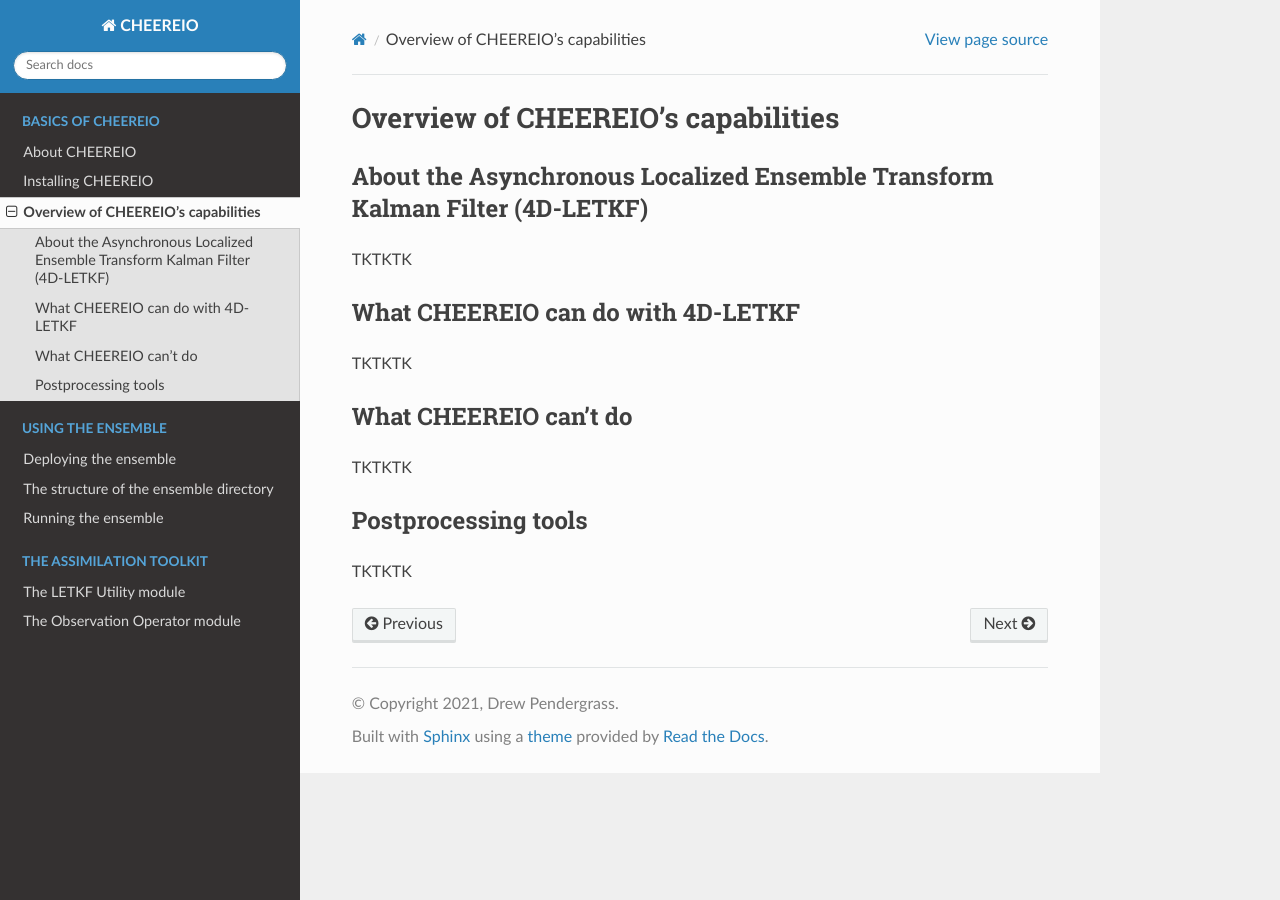
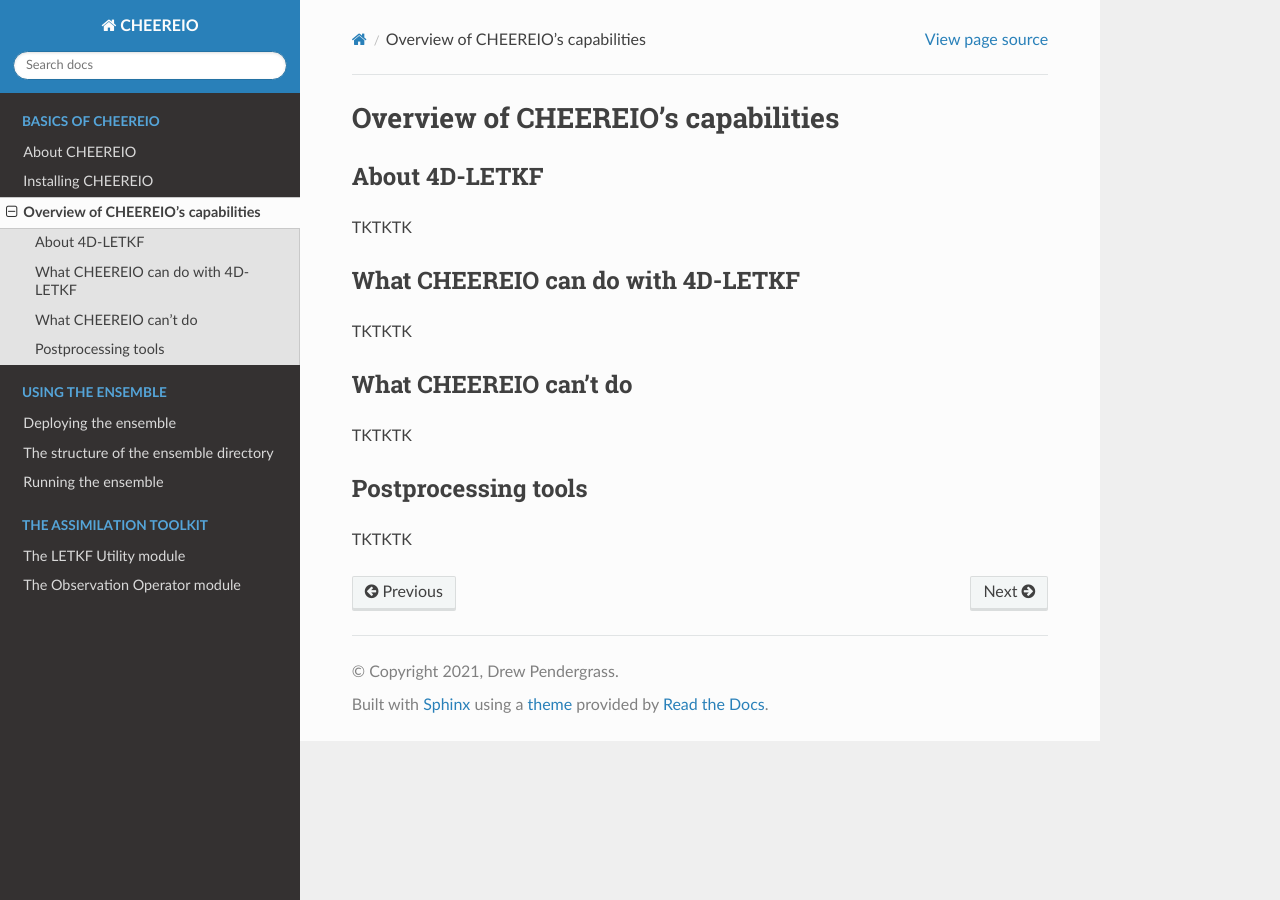
Before and after one commit to drewpendergrass/CHEEREIO, a Sphinx documentation site: the page built from docs/Overview-Of-Capabilities.rst, in a window 1280 px wide. Built offline with Sphinx 7.4.7 and the Read the Docs theme 2.0.0, drawn with Linux system fonts in a browser that asks for light colours.

Commit message:
updated documentation outline

```diff
--- a/docs/Overview-Of-Capabilities.rst
+++ b/docs/Overview-Of-Capabilities.rst
@@ -1,7 +1,7 @@
 Overview of CHEEREIO's capabilities
 ==========
 
-About the Asynchronous Localized Ensemble Transform Kalman Filter (4D-LETKF)
+About 4D-LETKF
 -------------
 
 TKTKTK
--- a/docs/index.rst
+++ b/docs/index.rst
@@ -40,3 +40,9 @@ This manual assumes that you are familiar with the basics of setting up and runn
 
    The-letkf-utils-module
    The-observation-operator-module
+
+.. toctree::
+   :maxdepth: 3
+   :caption: Postprocessing
+   Combining-ensemble-runs
+   Plotting-with-GCPy
```
Also changed, not shown: docs/Combining-ensemble-runs.rst (added, +12 -0 lines), docs/Plotting-with-GCPy.rst (added, +12 -0 lines).
